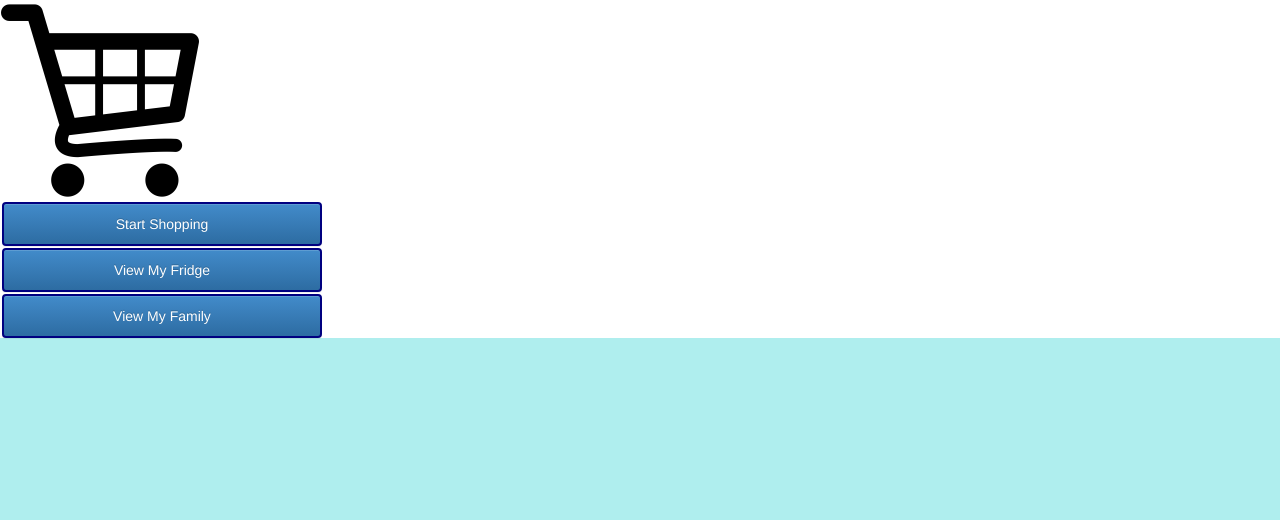
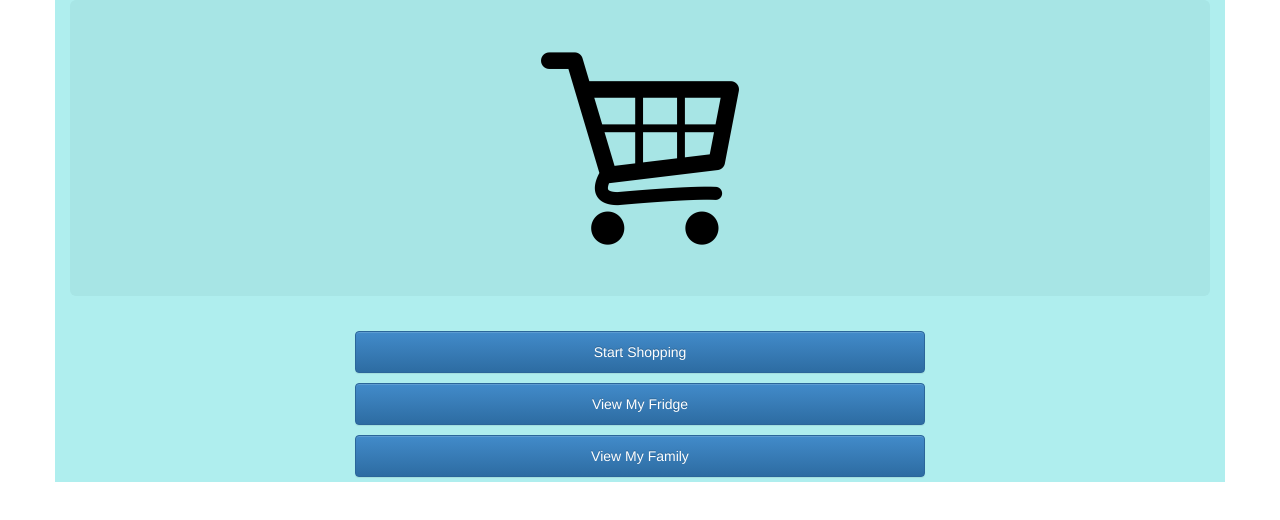
Before and after one commit to xkevinramos/COGS120-Web-App, a plain HTML site: page index.html in a window 1280 px wide. Drawn offline with nearby package versions, Linux system fonts and the light colour scheme.

Commit message:
Made some changes

```diff
--- a/css/index.css
+++ b/css/index.css
@@ -1,6 +1,9 @@
+/*
 html {
 	background-color: #AFEEEE;
 }
+
+
 .button-group button {
 	padding: 10px 24px;
 	width: 25%;
@@ -24,3 +27,23 @@ button:hover {
 	background-color: #73e1df;
 	transition: background-color 0.5s ease;
 }
+*/
+
+.jumbotron {
+	text-align: center;
+	background-color: #a7e5e5;
+}
+
+.row {
+	text-align: center;
+}
+
+.container {
+	background-color: #AFEEEE;
+}
+
+.button-group button {
+	padding: 10px 30px;
+	margin: 5px;
+	width: 50%;
+}
--- a/index.html
+++ b/index.html
@@ -7,25 +7,51 @@
 	<meta name="viewport" content="width=device-width, initial-scale=1">
 	<link href="css/bootstrap.min.css" rel="stylesheet">
 	<link href="css/bootstrap-theme.min.css" rel="stylesheet">
-	<link rel="stylesheet" href="css/index.css">
+	<link href="css/index.css" rel="stylesheet" >
 </head>
 
 <body>
-	<div class="container-fluid">
+  <!--
+	<img src="images/shopping-cart.png">
 
-			<img src="images/shopping-cart.png">
+	<div class="button-group">
 
+		<a href="cart.html">
+		<button type="button">Start Shopping</button></a>
+
+		<a href="fridge1.html">
+		<button type="button">View My Fridge</button></a>
+
+		<a href="family.html">
+		<button type="button">View My Family</button></a>
+	</div>
+	-->
+
+	<div class="container">
+
+		<div class="jumbotron">
+				<img src="images/shopping-cart.png">
+		</div>
+
+
+		<div class="row">
 			<div class="button-group">
+			<div class="col-sm-12">
+				<a href="cart.html">
+				<button type="button" class="btn btn-primary">Start Shopping</button></a>
+			</div>
 
-				<a class="plain" href="cart.html">
-				<button type="button" class="btn btn-primary">Start Shopping</button></a>
-
+			<div class="col-sm-12">
 				<a href="fridge1.html">
 				<button type="button" class="btn btn-primary">View My Fridge</button></a>
+			</div>
 
+			<div class="col-sm-12">
 				<a href="family.html">
 				<button type="button" class="btn btn-primary">View My Family</button></a>
 			</div>
+			</div>
+		</div>
 
 	</div>
 
```
